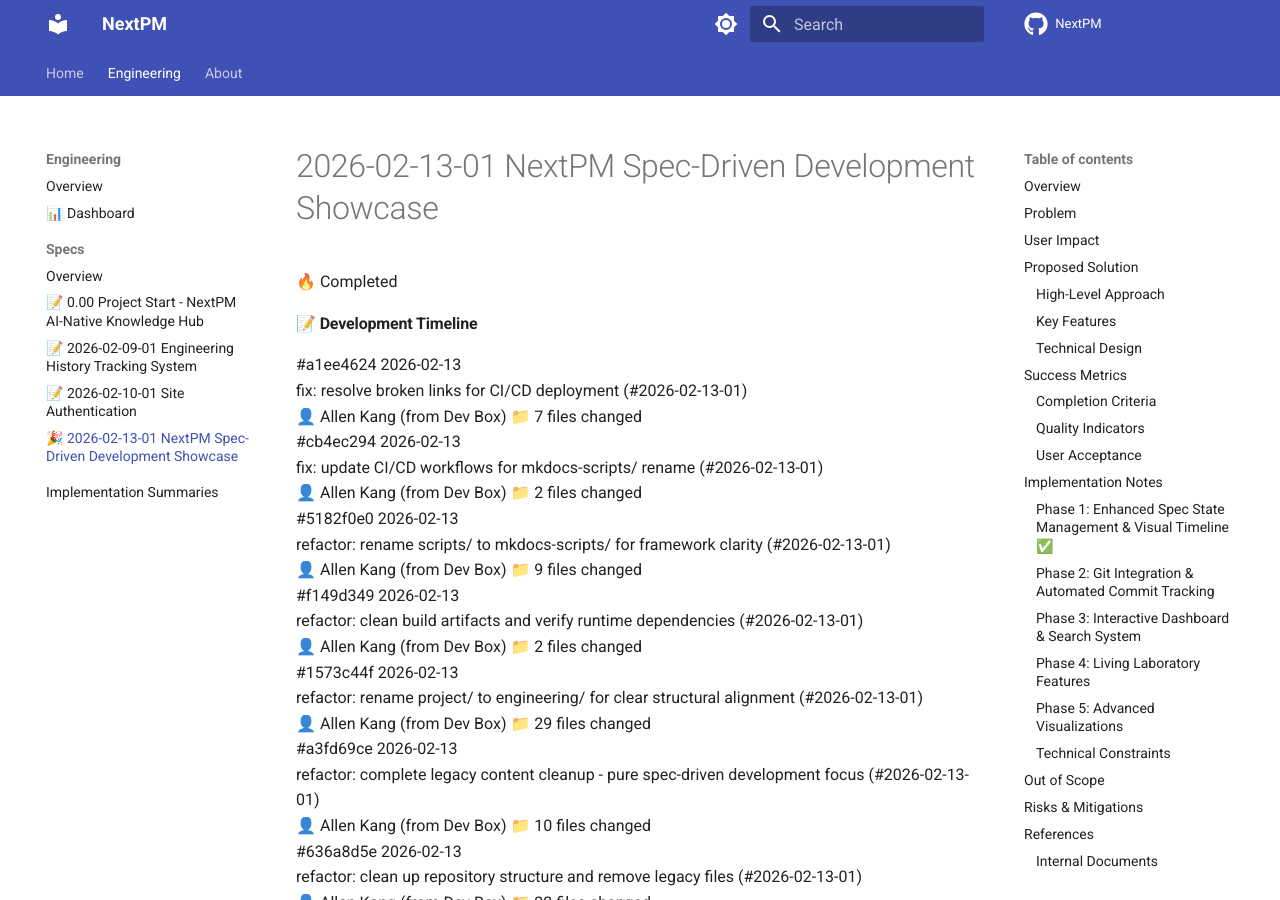
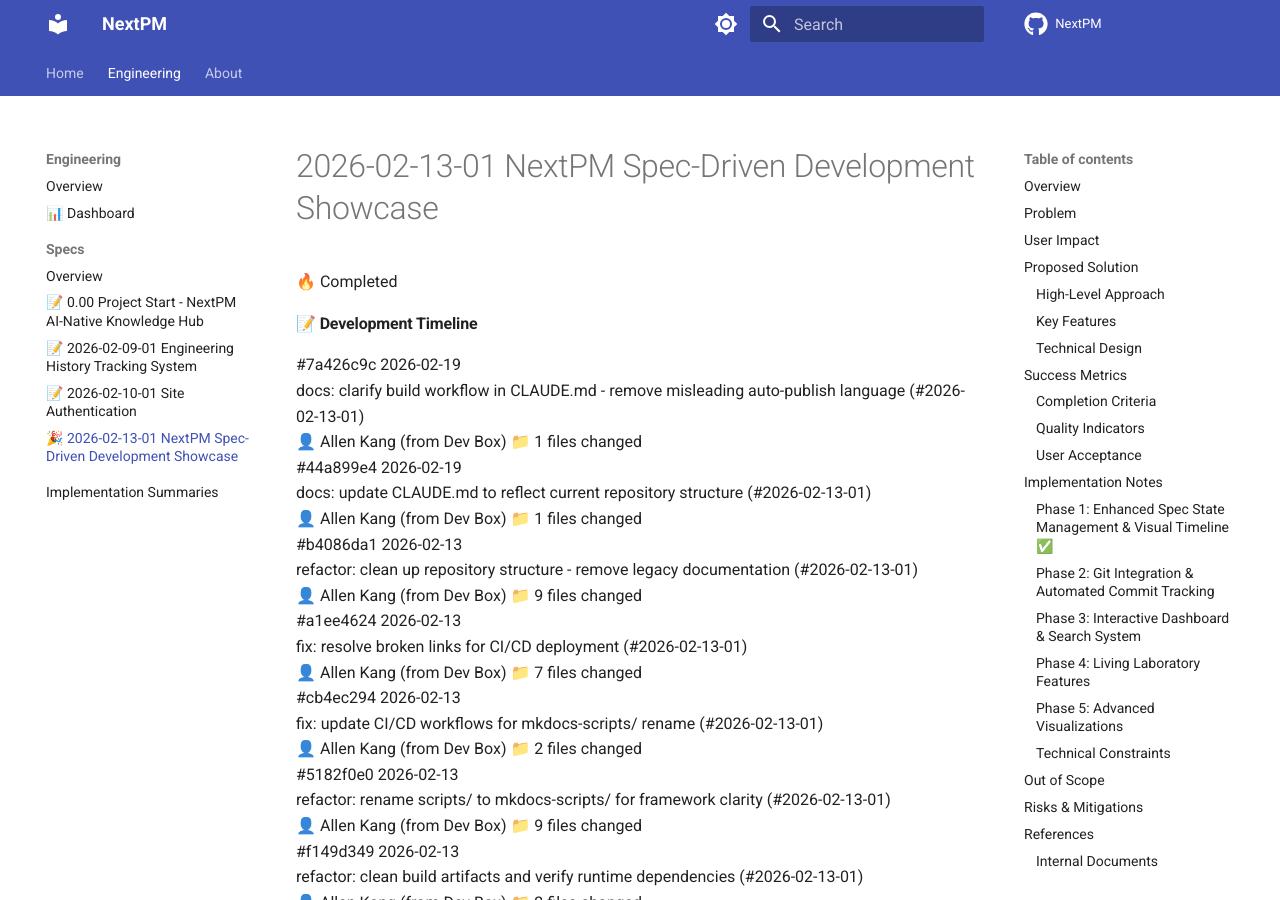
Before and after one commit to kangxh75/NextPM, an MkDocs documentation site: the page built from mkdocs-docs/engineering/specs/2026-02-13-01-nextpm-spec-driven-development-showcase.md, in a window 1280 px wide and 900 px high. Built offline with MkDocs 1.6.1 and Material for MkDocs 9.7.7, drawn with Linux system fonts in a browser that asks for light colours; comment, search, counter and statistics services are not loaded.

Commit message:
build: process 2026-02-13-02 spec and update search index (#2026-02-13-02)
- Process automated build flow documentation spec to website
- Update search index with new spec content
- Generate implementation summary for spec creation
- Update dashboard with latest spec statistics
- Add visual enhancements (timelines, state badges)

This commit demonstrates the local build process documented in the new spec.

```diff
--- a/mkdocs-docs/engineering/specs/2026-02-13-01-nextpm-spec-driven-development-showcase.md
+++ b/mkdocs-docs/engineering/specs/2026-02-13-01-nextpm-spec-driven-development-showcase.md
@@ -11,6 +11,48 @@
     <h4>📝 Development Timeline</h4>
     <div class="timeline-container">
         <div class="timeline-item latest">
+            <div class="timeline-marker"></div>
+            <div class="timeline-content">
+                <div class="commit-header">
+                    <span class="commit-hash">#7a426c9c</span>
+                    <span class="commit-date">2026-02-19</span>
+                </div>
+                <div class="commit-message">docs: clarify build workflow in CLAUDE.md - remove misleading auto-publish language (#2026-02-13-01)</div>
+                <div class="commit-meta">
+                    <span class="commit-author">👤 Allen Kang (from Dev Box)</span>
+                    <span class="files-changed">📁 1 files changed</span>
+                </div>
+            </div>
+        </div>
+        <div class="timeline-item">
+            <div class="timeline-marker"></div>
+            <div class="timeline-content">
+                <div class="commit-header">
+                    <span class="commit-hash">#44a899e4</span>
+                    <span class="commit-date">2026-02-19</span>
+                </div>
+                <div class="commit-message">docs: update CLAUDE.md to reflect current repository structure (#2026-02-13-01)</div>
+                <div class="commit-meta">
+                    <span class="commit-author">👤 Allen Kang (from Dev Box)</span>
+                    <span class="files-changed">📁 1 files changed</span>
+                </div>
+            </div>
+        </div>
+        <div class="timeline-item">
+            <div class="timeline-marker"></div>
+            <div class="timeline-content">
+                <div class="commit-header">
+                    <span class="commit-hash">#b4086da1</span>
+                    <span class="commit-date">2026-02-13</span>
+                </div>
+                <div class="commit-message">refactor: clean up repository structure - remove legacy documentation (#2026-02-13-01)</div>
+                <div class="commit-meta">
+                    <span class="commit-author">👤 Allen Kang (from Dev Box)</span>
+                    <span class="files-changed">📁 9 files changed</span>
+                </div>
+            </div>
+        </div>
+        <div class="timeline-item">
             <div class="timeline-marker"></div>
             <div class="timeline-content">
                 <div class="commit-header">
```
Also changed, not shown: mkdocs-docs/engineering/dashboard.md (+22 -10 lines), mkdocs-docs/engineering/dev-workflows/2026_02_13_02_implementation_summary.md (added, +53 -0 lines), mkdocs-docs/engineering/specs/2026-02-13-02-automated-build-flow-documentation.md (added, +264 -0 lines), 1 other file.
